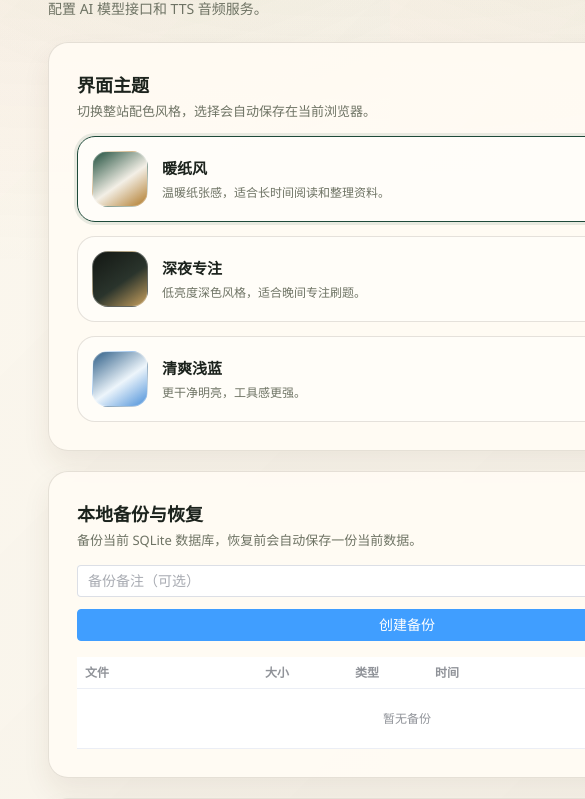
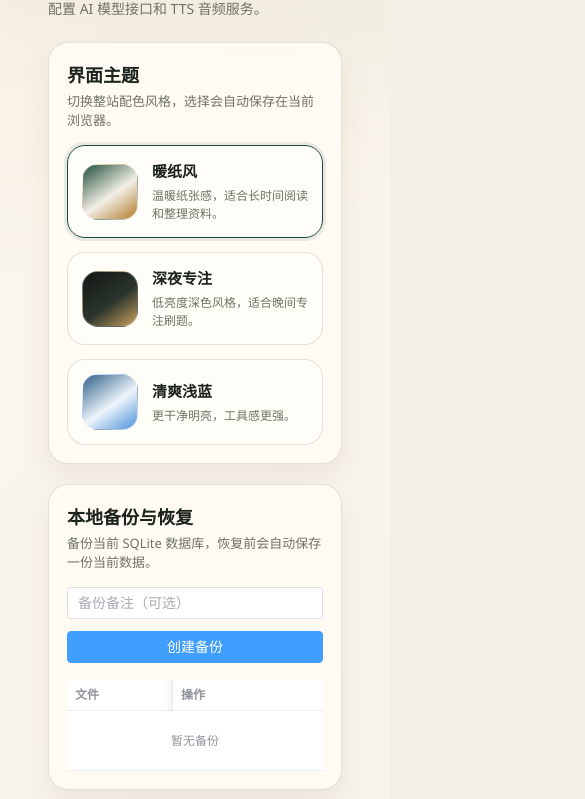
Before and after one commit to zxlaaa123/yuyinbobao, a Vue app in the folder frontend/: page /settings in a window 390 px wide. Shown: the part 1134-1933 px from the top of the page, 585 px wide, since content can reach past the window. Built offline with nearby package versions, Linux system fonts and the light colour scheme; no server answers.

Commit message:
fix: resolve mobile layout overflow

```diff
--- a/frontend/src/style.css
+++ b/frontend/src/style.css
@@ -323,10 +323,6 @@ body::before {
     width: 100% !important;
   }
 
-  .el-table {
-    min-width: 640px;
-  }
-
   .card-grid {
     grid-template-columns: 1fr !important;
   }
--- a/frontend/src/views/KnowledgePointListView.vue
+++ b/frontend/src/views/KnowledgePointListView.vue
@@ -187,7 +187,7 @@ onMounted(fetchData)
     />
 
     <!-- 表格列表 -->
-    <div v-else>
+    <div v-else class="table-scroll">
       <el-table
         :data="filteredList"
         @selection-change="handleSelectionChange"
@@ -260,6 +260,11 @@ onMounted(fetchData)
   gap: 12px;
   flex-wrap: wrap;
   margin-bottom: 16px;
+}
+
+.table-scroll {
+  width: 100%;
+  overflow-x: auto;
 }
 
 .batch-bar {
--- a/frontend/src/views/SettingsView.vue
+++ b/frontend/src/views/SettingsView.vue
@@ -400,6 +400,7 @@ function handleThemeChange(value: ThemeName) {
 .page {
   padding: 24px 30px 42px;
   max-width: 900px;
+  min-width: 0;
 }
 
 .header {
@@ -424,6 +425,7 @@ function handleThemeChange(value: ThemeName) {
 }
 
 .settings-card {
+  min-width: 0;
   background: var(--paper);
   border: 1px solid var(--line);
   border-radius: 20px;
@@ -562,16 +564,36 @@ function handleThemeChange(value: ThemeName) {
 }
 
 @media (max-width: 768px) {
+  .page {
+    max-width: none;
+    width: 100%;
+  }
+
   .settings-grid {
     grid-template-columns: 1fr;
+    min-width: 0;
+  }
+
+  .settings-card {
+    padding: 18px;
   }
 
   .theme-list {
     grid-template-columns: 1fr;
   }
 
+  .theme-option,
+  .theme-meta {
+    min-width: 0;
+    width: 100%;
+  }
+
   .backup-create {
     grid-template-columns: 1fr;
   }
+
+  .backup-card {
+    overflow-x: auto;
+  }
 }
 </style>
```
